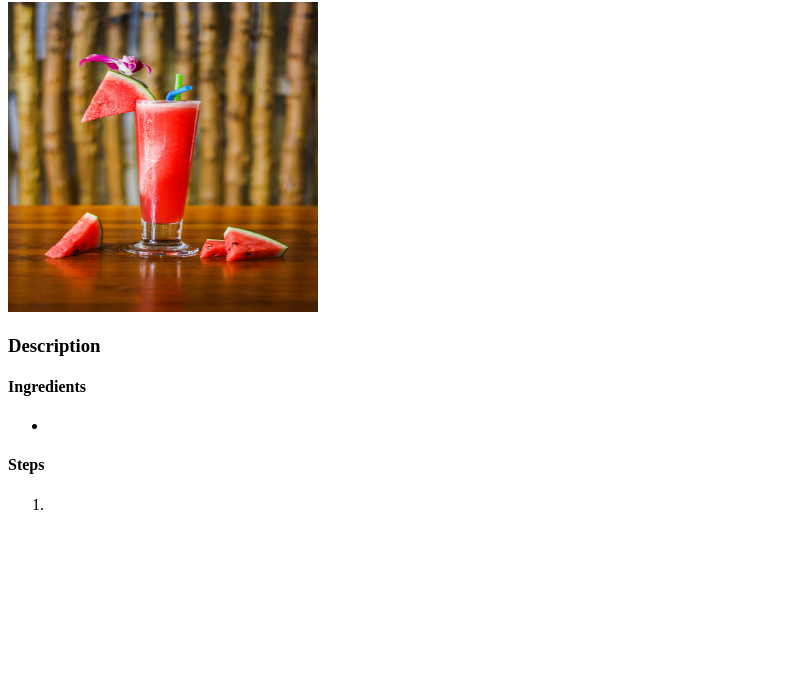
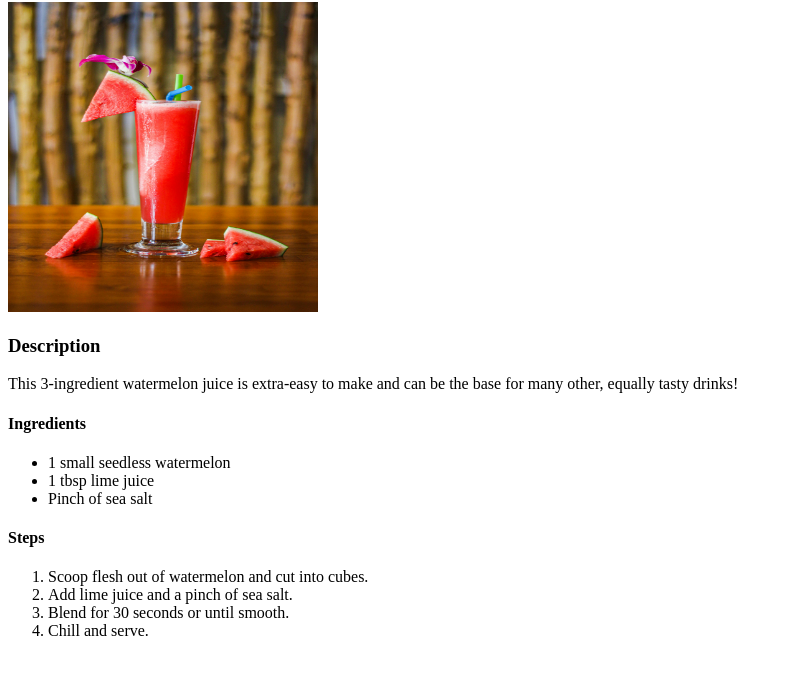
Before and after one commit to abeerios/odin-recipes, a plain HTML site: page recipes/watermelon-juice.html in a window 1280 px wide. Shown: the part 104-778 px from the top of the page, without its empty margins (0-792 px from the left). Drawn offline with Linux system fonts and the light colour scheme.

Commit message:
Add content for watermelon-juice.html page

```diff
--- a/recipes/watermelon-juice.html
+++ b/recipes/watermelon-juice.html
@@ -9,20 +9,25 @@
 
         <h1>Watermelon Juice</h1>
 
-        <img src="../images/watermelon-juice.jpg" alt="" width="310" height="310">
+        <img src="../images/watermelon-juice.jpg" alt="tall glass of watermelon juice with watermelon wedge garnish in front of bamboo stalk background" width="310" height="310">
 
         <h3>Description</h3>
 
-        <p></p>
+        <p>This 3-ingredient watermelon juice is extra-easy to make and can be the base for many other, equally tasty drinks!</p>
 
         <h4>Ingredients</h4>
         <ul>
-            <li></li>
+            <li>1 small seedless watermelon</li>
+            <li>1 tbsp lime juice</li>
+            <li>Pinch of sea salt</li>
         </ul>
 
         <h4>Steps</h4>
         <ol>
-            <li></li>
+            <li>Scoop flesh out of watermelon and cut into cubes.</li>
+            <li>Add lime juice and a pinch of sea salt.</li>
+            <li>Blend for 30 seconds or until smooth.</li>
+            <li>Chill and serve.</li>
         </ol>
     </body>
 </html>
```
